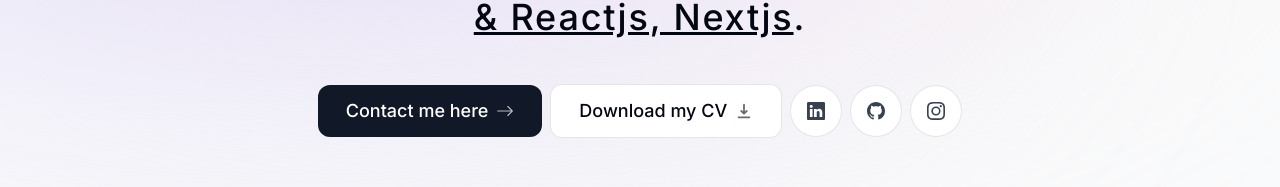
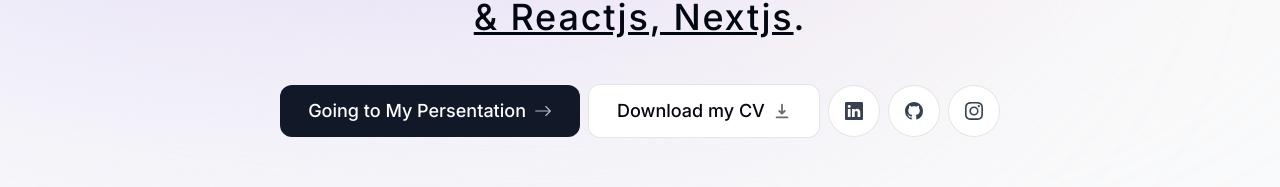
Before and after one commit to UhqDev6/M-Dhiya-Ulhaq, a Next.js app: page / in a window 1280 px wide. Shown: the part 537-724 px from the top of the page. Built offline with nearby package versions, Linux system fonts and the light colour scheme.

Commit message:
change to page

```diff
--- a/src/components/index.ts
+++ b/src/components/index.ts
@@ -5,4 +5,5 @@
 import Skill from "./molecules/Skill/Skill";
 import Experience from "./molecules/Experience/Experience";
 import Contact from "./molecules/Contact/Contact";
-export { Header, Intro, About, Project, Skill, Experience, Contact };
+import Footer from "./molecules/Footer/Footer";
+export { Header, Intro, About, Project, Skill, Experience, Contact, Footer };
--- /dev/null
+++ b/src/components/molecules/Footer/Footer.tsx
@@ -0,0 +1,10 @@
+import React from "react";
+import { motion } from "framer-motion";
+
+export default function Footer() {
+  return (
+    <footer>
+      <motion.div>footer</motion.div>
+    </footer>
+  );
+}
--- a/src/components/molecules/Intro/Intro.tsx
+++ b/src/components/molecules/Intro/Intro.tsx
@@ -81,7 +81,8 @@
         }}
       >
         <Link
-          href="#contact"
+          // href="#contact"
+          href="https://wepik.com/share/9a9349a0-21e0-4607-a50b-71704934fe50#rs=link"
           className="
             bg-gray-900
             text-white
@@ -99,12 +100,12 @@
             transition
             group
           "
-          onClick={() => {
-            setActive("Contact");
-            setTimeOfLastClick(Date.now());
-          }}
+          // onClick={() => {
+          //   setActive("Contact");
+          //   setTimeOfLastClick(Date.now());
+          // }}
         >
-          Contact me here{" "}
+          Going to My Persentation{" "}
           <BsArrowRight className="opacity-70 group-hover:translate-x-1 transition" />
         </Link>
         <a
--- a/src/pages/HomePage/HomePage.tsx
+++ b/src/pages/HomePage/HomePage.tsx
@@ -2,6 +2,7 @@
   About,
   Contact,
   Experience,
+  Footer,
   Header,
   Intro,
   Project,
@@ -30,6 +31,7 @@
             <Skill />
             <Experience />
             <Contact />
+            <Footer />
           </div>
           <ThemeSwitch />
         </ActiveSectionContext>
```
